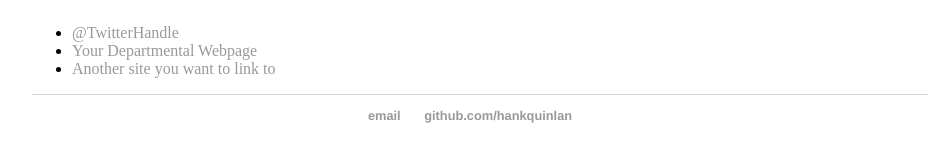
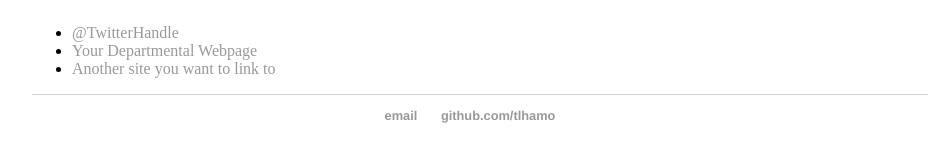
Before and after one commit to tlhamo/2018-Works, a Jekyll site: the page built from about/index.html, in a window 1280 px wide. Shown: the part 298-460 px from the top of the page, without its empty margins (160-1110 px from the left). Built offline with Jekyll 4.4.1, drawn with Linux system fonts in a browser that asks for light colours.

Commit message:
changed github link
changed github.com/hankquinlan to github.com/tlhamo

```diff
--- a/_layouts/default.html
+++ b/_layouts/default.html
@@ -22,7 +22,7 @@
 			<footer>
 	    		<ul>
 	        		<li><a href="mailto:tsekilhamo@gmail.com">email</a></li>
-	        		<li><a href="https://github.com/tlhamo">github.com/hankquinlan</a></li>
+	        		<li><a href="https://github.com/tlhamo">github.com/tlhamo</a></li>
 				</ul>
 			</footer>
 		</body>
```
